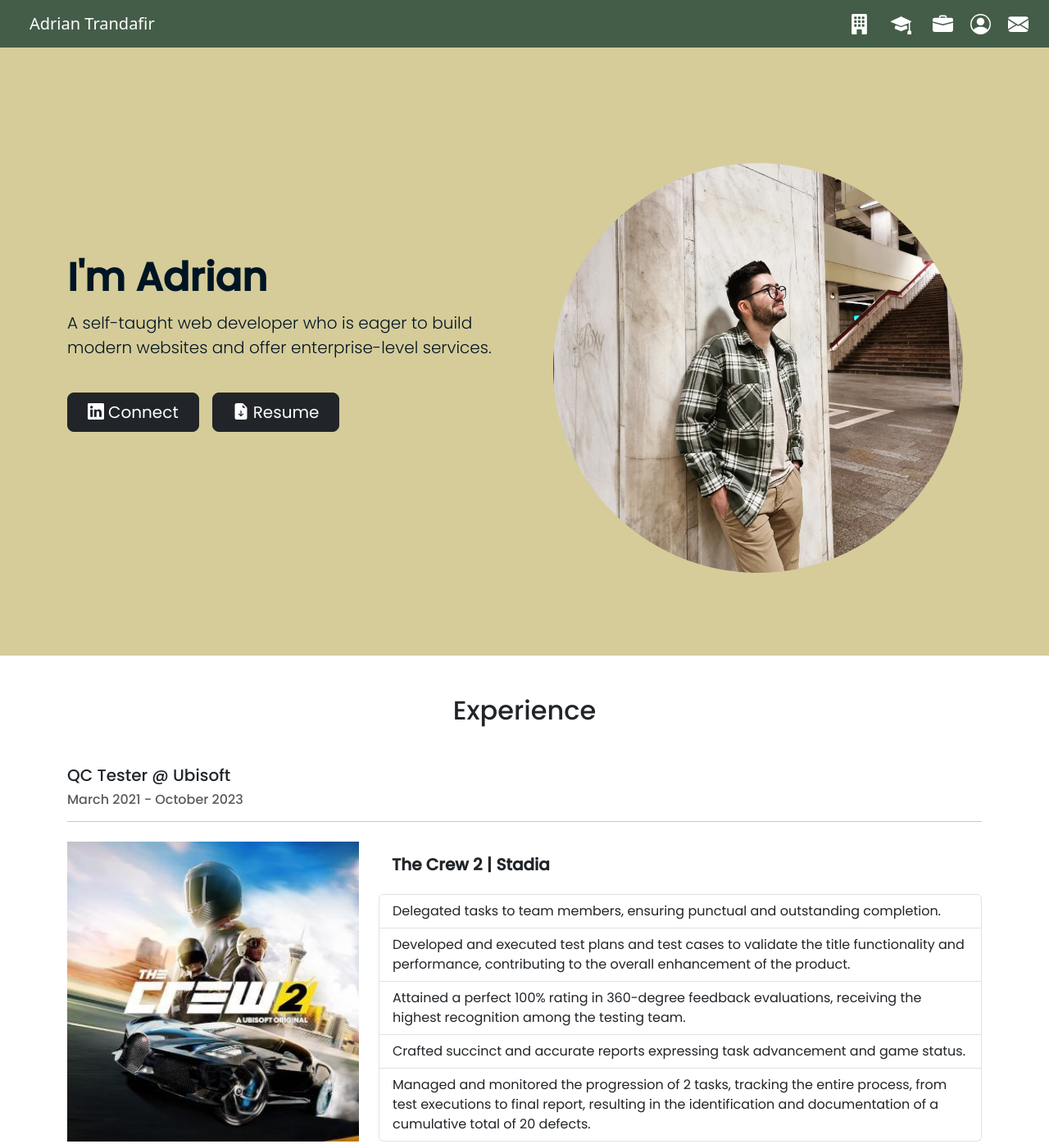
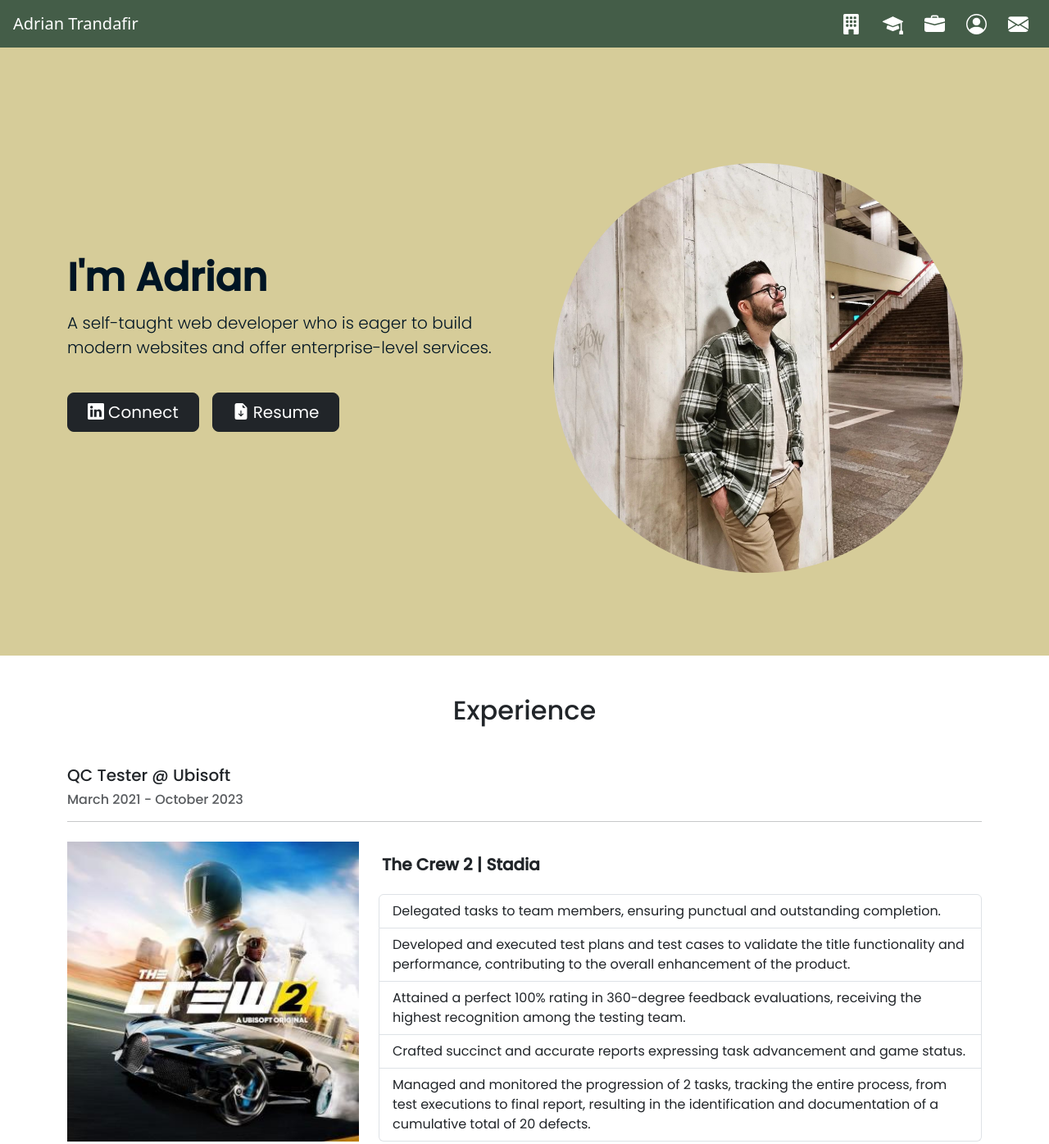
Before and after one commit to XenoMee/Adrian-Trandafir, a plain HTML site: page index.html in a window 1280 px wide. Shown: the top 1396 px of the page at 82% size. Drawn offline with nearby package versions, Linux system fonts and the light colour scheme.

Commit message:
Updates Mobile version

```diff
--- a/index.html
+++ b/index.html
@@ -13,7 +13,7 @@
     <header>
       <nav class="navbar fixed-top navbar-expand-sm navbar-light">
         <div class="container-fluid">
-          <a class="navbar-brand justify-content-start align-center ms-4" href="#home">Adrian Trandafir</a>
+          <a class="navbar-brand justify-content-start align-center ms-1" href="#home">Adrian Trandafir</a>
           <button class="navbar-toggler" type="button" data-bs-toggle="collapse" data-bs-target="#main-nav" aria-controls="navbarNav" aria-expanded="false" aria-label="Toggle navigation">
             <span class="navbar-toggler-icon"></span>
           </button>
@@ -21,7 +21,7 @@
           <div class="collapse navbar-collapse justify-content-end align-center" id="main-nav">
             <ul class="navbar-nav">
               <li class="nav-item">
-                <a class="nav-link" href="#experience" ><svg xmlns="http://www.w3.org/2000/svg" width="25" height="25" fill="white" class="bi bi-building-fill" viewBox="0 0 16 16">
+                <a class="nav-link" href="#experience"><svg xmlns="http://www.w3.org/2000/svg" width="25" height="25" fill="white" class="bi bi-building-fill" viewBox="0 0 16 16">
                   <path d="M3 0a1 1 0 0 0-1 1v14a1 1 0 0 0 1 1h3v-3.5a.5.5 0 0 1 .5-.5h3a.5.5 0 0 1 .5.5V16h3a1 1 0 0 0 1-1V1a1 1 0 0 0-1-1H3Zm1 2.5a.5.5 0 0 1 .5-.5h1a.5.5 0 0 1 .5.5v1a.5.5 0 0 1-.5.5h-1a.5.5 0 0 1-.5-.5v-1Zm3 0a.5.5 0 0 1 .5-.5h1a.5.5 0 0 1 .5.5v1a.5.5 0 0 1-.5.5h-1a.5.5 0 0 1-.5-.5v-1Zm3.5-.5h1a.5.5 0 0 1 .5.5v1a.5.5 0 0 1-.5.5h-1a.5.5 0 0 1-.5-.5v-1a.5.5 0 0 1 .5-.5ZM4 5.5a.5.5 0 0 1 .5-.5h1a.5.5 0 0 1 .5.5v1a.5.5 0 0 1-.5.5h-1a.5.5 0 0 1-.5-.5v-1ZM7.5 5h1a.5.5 0 0 1 .5.5v1a.5.5 0 0 1-.5.5h-1a.5.5 0 0 1-.5-.5v-1a.5.5 0 0 1 .5-.5Zm2.5.5a.5.5 0 0 1 .5-.5h1a.5.5 0 0 1 .5.5v1a.5.5 0 0 1-.5.5h-1a.5.5 0 0 1-.5-.5v-1ZM4.5 8h1a.5.5 0 0 1 .5.5v1a.5.5 0 0 1-.5.5h-1a.5.5 0 0 1-.5-.5v-1a.5.5 0 0 1 .5-.5Zm2.5.5a.5.5 0 0 1 .5-.5h1a.5.5 0 0 1 .5.5v1a.5.5 0 0 1-.5.5h-1a.5.5 0 0 1-.5-.5v-1Zm3.5-.5h1a.5.5 0 0 1 .5.5v1a.5.5 0 0 1-.5.5h-1a.5.5 0 0 1-.5-.5v-1a.5.5 0 0 1 .5-.5Z"/>
                 </svg></a>
               </li>
@@ -37,10 +37,12 @@
                   <path d="M0 12.5A1.5 1.5 0 0 0 1.5 14h13a1.5 1.5 0 0 0 1.5-1.5V6.85L8.129 8.947a.5.5 0 0 1-.258 0L0 6.85v5.65z"/>
                 </svg></a>
               </li>
-              <a class="nav-link" href="#about-me"><svg xmlns="http://www.w3.org/2000/svg" width="25" height="25" fill="white" class="bi bi-person-circle" viewBox="0 0 16 16">
-                <path d="M11 6a3 3 0 1 1-6 0 3 3 0 0 1 6 0z"/>
-                <path fill-rule="evenodd" d="M0 8a8 8 0 1 1 16 0A8 8 0 0 1 0 8zm8-7a7 7 0 0 0-5.468 11.37C3.242 11.226 4.805 10 8 10s4.757 1.225 5.468 2.37A7 7 0 0 0 8 1z"/>
-              </svg></a>
+              <li class="nav-item">
+                <a class="nav-link" href="#about-me"><svg xmlns="http://www.w3.org/2000/svg" width="25" height="25" fill="white" class="bi bi-person-circle" viewBox="0 0 16 16">
+                  <path d="M11 6a3 3 0 1 1-6 0 3 3 0 0 1 6 0z"/>
+                  <path fill-rule="evenodd" d="M0 8a8 8 0 1 1 16 0A8 8 0 0 1 0 8zm8-7a7 7 0 0 0-5.468 11.37C3.242 11.226 4.805 10 8 10s4.757 1.225 5.468 2.37A7 7 0 0 0 8 1z"/>
+                </svg></a>
+              </li>
               <li class="nav-item">
                 <a class="nav-link" href="#contact"><svg xmlns="http://www.w3.org/2000/svg" width="25" height="25" fill="white" class="bi bi-envelope-fill" viewBox="0 0 16 16">
                   <path d="M.05 3.555A2 2 0 0 1 2 2h12a2 2 0 0 1 1.95 1.555L8 8.414.05 3.555ZM0 4.697v7.104l5.803-3.558L0 4.697ZM6.761 8.83l-6.57 4.027A2 2 0 0 0 2 14h12a2 2 0 0 0 1.808-1.144l-6.57-4.027L8 9.586l-1.239-.757Zm3.436-.586L16 11.801V4.697l-5.803 3.546Z"/>
@@ -88,7 +90,7 @@
             <a href="https://www.ubisoft.com/en-gb/game/the-crew/the-crew-2"><img src="./assets/images/experience-tc2.jpg" class="experience-img" alt="experience-tc2"/></a>
           </div>
           <div class="col-lg-8 col-sm-12">
-            <h5 class="ms-3 fw-bold poppins py-3">The Crew 2 | Stadia</h5>
+            <h5 class="ms-1 fw-bold poppins py-3">The Crew 2 | Stadia</h5>
             <ul class="list-group">
               <li class="list-group-item poppins">Delegated tasks to team members, ensuring punctual and outstanding completion.</li>
               <li class="list-group-item poppins">Developed and executed test plans and test cases to validate the title functionality and performance, contributing to the overall enhancement of the product.</li>
@@ -103,7 +105,7 @@
             <a href="https://www.ubisoft.com/en-gb/game/the-crew/motorfest"><img src="./assets/images/experience-motorfest.jpg" class="experience-img" alt="experience-motorfest"/></a>
           </div>
           <div class="col-lg-8 col-sm-12">
-            <h5 class="ms-3 fw-bold poppins py-3">The Crew Motorfest</h5>
+            <h5 class="ms-1 fw-bold poppins py-3">The Crew Motorfest</h5>
             <ul class="list-group">
               <li class="list-group-item poppins">Attained a 96% issue validation rate through recognition of game direction and design elements.</li>
               <li class="list-group-item poppins">Led a 10-member team, promptly and accurately reviewing game cinematics, resulting in the identification of 126 bugs, including 24 attributed to me, ranking as the highest contributor.</li>
```
